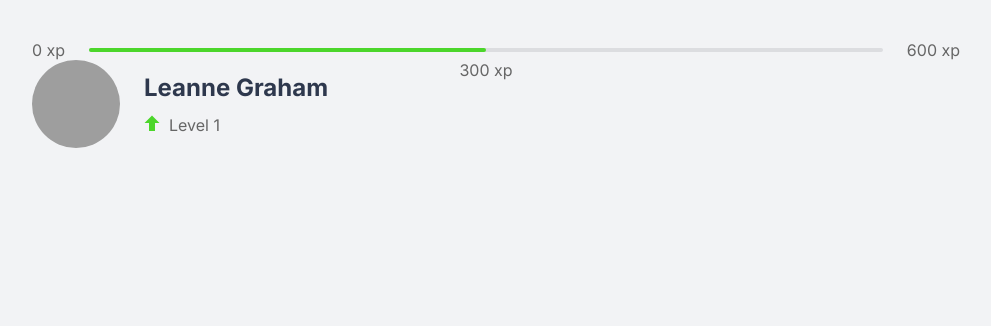
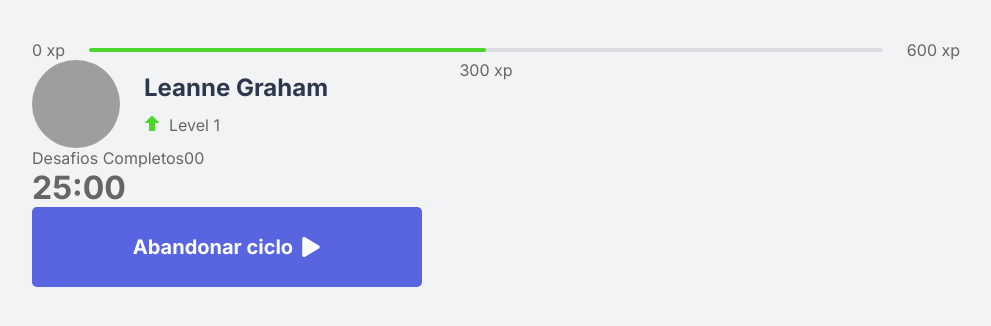
Before and after one commit to alissonsleal/MoveIt, a Next.js app: page / in a window 1280 px wide. Shown: the top 326 px of the page, without its empty margins (144-1135 px from the left). Built offline with nearby package versions, Linux system fonts and the light colour scheme; grey boxes are pictures that could not be loaded.

Commit message:
Button is working

```diff
--- a/Layout/index.tsx
+++ b/Layout/index.tsx
@@ -1,4 +1,3 @@
-import React from 'react';
 import GlobalStyle from './styles';
 
 const Layout: React.FC = ({ children }) => {
--- /dev/null
+++ b/components/ChallengeArea/index.tsx
@@ -0,0 +1,11 @@
+import { Container } from './styles';
+
+const ChallengeArea: React.FC = () => {
+  return (
+    <Container>
+      <h1>ChallengeArea</h1>
+    </Container>
+  );
+};
+
+export default ChallengeArea;
--- /dev/null
+++ b/components/ChallengeArea/styles.ts
@@ -0,0 +1,5 @@
+import styled from 'styled-components';
+
+export const Container = styled.div`
+
+`;
--- /dev/null
+++ b/components/CycleArea/CycleButton/index.tsx
@@ -0,0 +1,29 @@
+import { ButtonHTMLAttributes } from 'react';
+import { FaPlay } from 'react-icons/fa';
+import { ImCross } from 'react-icons/im';
+
+import { Container } from './styles';
+
+interface ButtonProps extends ButtonHTMLAttributes<HTMLButtonElement> {
+  active: boolean;
+}
+
+const CycleButton: React.FC<ButtonProps> = ({ active, ...rest }) => {
+  return (
+    <Container type="button" isActive={active} {...rest}>
+      {active ? (
+        <strong>
+          Iniciar um ciclo
+          <ImCross color={'#666666'} />
+        </strong>
+      ) : (
+        <strong>
+          Abandonar ciclo
+          <FaPlay />
+        </strong>
+      )}
+    </Container>
+  );
+};
+
+export default CycleButton;
--- /dev/null
+++ b/components/CycleArea/CycleButton/styles.ts
@@ -0,0 +1,60 @@
+import styled, { css } from 'styled-components';
+
+export interface ButtonProps {
+  isActive: boolean;
+}
+
+export const Container = styled.button.attrs((props) => ({
+  type: props.type || 'button',
+}))<ButtonProps>`
+  background-color: var(--blue);
+  width: 24.375rem;
+  height: 5rem;
+  border: none;
+  border-radius: 5px;
+  transition: all 0.2s ease;
+
+  strong {
+    display: flex;
+    justify-content: center;
+    align-items: center;
+    font-size: 1.25rem;
+    line-height: 1.5rem;
+    font-weight: 600;
+    color: var(--white);
+
+    svg {
+      margin-left: 0.5rem;
+      fill: var(--white);
+    }
+  }
+
+  &:hover {
+    background-color: var(--blue-dark);
+  }
+
+  ${(props) =>
+    props.isActive &&
+    css`
+      background-color: var(--white);
+
+      strong {
+        color: var(--text);
+
+        svg {
+          fill: var(--text);
+        }
+      }
+
+      &:hover {
+        background-color: var(--red);
+        strong {
+          color: var(--white);
+
+          svg {
+            fill: var(--white);
+          }
+        }
+      }
+    `}
+`;
--- /dev/null
+++ b/components/CycleArea/index.tsx
@@ -0,0 +1,28 @@
+import { useState } from 'react';
+import Timer from '../Timer';
+import CycleButton from './CycleButton';
+
+import { Container } from './styles';
+
+const CycleArea: React.FC = () => {
+  const [active, setActive] = useState(false);
+
+  const handleClick = () => {
+    setActive(!active);
+  };
+
+  return (
+    <Container>
+      <div>
+        <span>Desafios Completos</span>
+        <span>00</span>
+      </div>
+      <div className="countdown-area">
+        <Timer />
+        <CycleButton active={active} onClick={handleClick} />
+      </div>
+    </Container>
+  );
+};
+
+export default CycleArea;
--- /dev/null
+++ b/components/CycleArea/styles.ts
@@ -0,0 +1,8 @@
+import styled from 'styled-components';
+
+export const Container = styled.div`
+  width: 24.375rem;
+  display: flex;
+  flex-direction: column;
+  justify-content: space-evenly;
+`;
--- a/components/Main/index.tsx
+++ b/components/Main/index.tsx
@@ -1,4 +1,5 @@
-import React from 'react';
+import ChallengeArea from '../ChallengeArea';
+import CycleArea from '../CycleArea';
 import ExperienceBar from '../ExperienceBar';
 import Profile from '../Profile';
 
@@ -9,6 +10,8 @@ const Main: React.FC = () => {
     <Container>
       <ExperienceBar />
       <Profile />
+      <CycleArea />
+      {/* <ChallengeArea /> */}
     </Container>
   );
 };
--- /dev/null
+++ b/components/Timer/index.tsx
@@ -0,0 +1,13 @@
+import React from 'react';
+
+import { Container } from './styles';
+
+const Timer: React.FC = () => {
+  return (
+    <Container>
+      <h1>25:00</h1>
+    </Container>
+  );
+};
+
+export default Timer;
--- /dev/null
+++ b/components/Timer/styles.ts
@@ -0,0 +1,5 @@
+import styled from 'styled-components';
+
+export const Container = styled.div`
+
+`;
```
